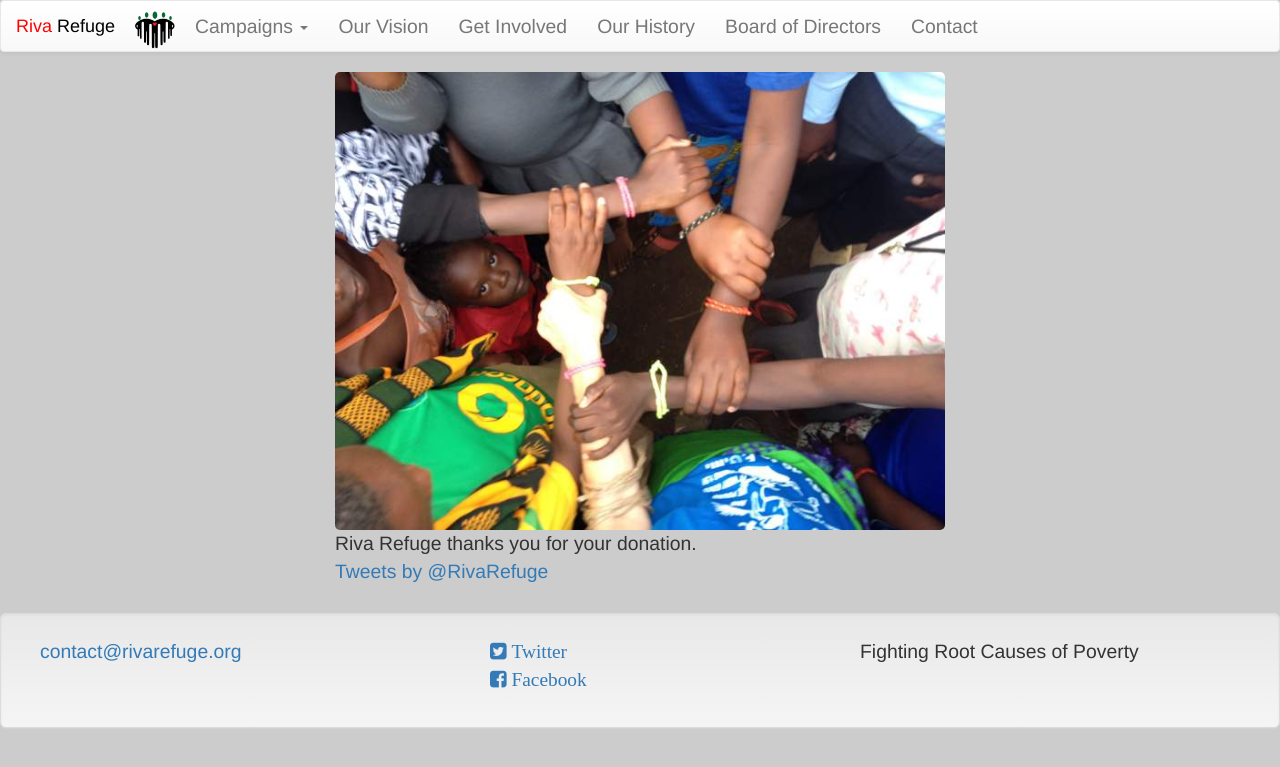
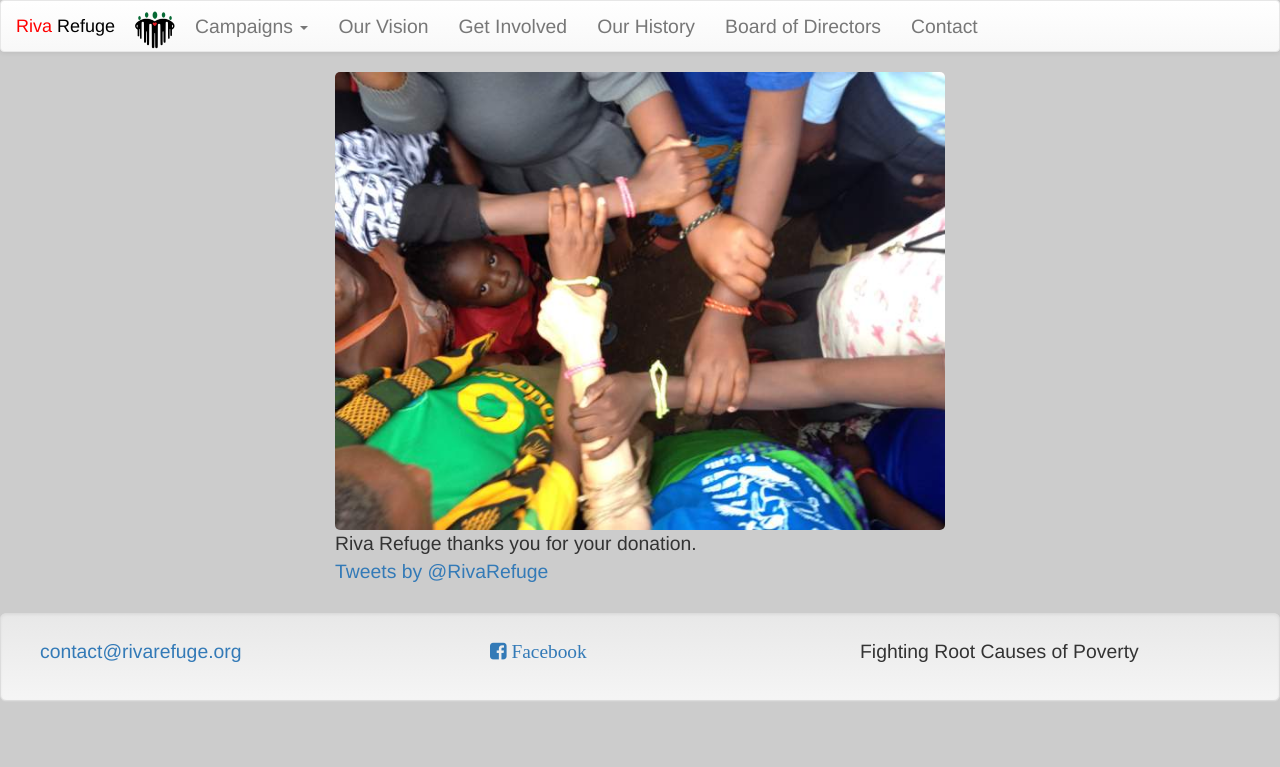
Before and after one commit to RivaRefuge/rr-jekyll-source, a Jekyll site: the page built from thanks.md, in a window 1280 px wide. Shown: the top 767 px of the page. Built offline with Jekyll 4.4.1, drawn with Linux system fonts in a browser that asks for light colours; nearby versions of some CDN libraries; comment, search, counter and statistics services are not loaded.

Commit message:
Update footer.html
Remove Twitter from footer links

```diff
--- a/_includes/footer.html
+++ b/_includes/footer.html
@@ -6,7 +6,6 @@
       </div>
       <div class="col-md-4">
         <ul class="social-media-list">
-          <li><a href="https://twitter.com/RivaRefuge"><i class="fa fa-twitter-square fa-5 "> Twitter</i></a></li>
           <li><a href="https://www.facebook.com/Riva-Refuge-Inc-177593545669926"><i class="fa fa-facebook-square fa-5 "> Facebook</i></a></li>
         </ul>
       </div>
```
